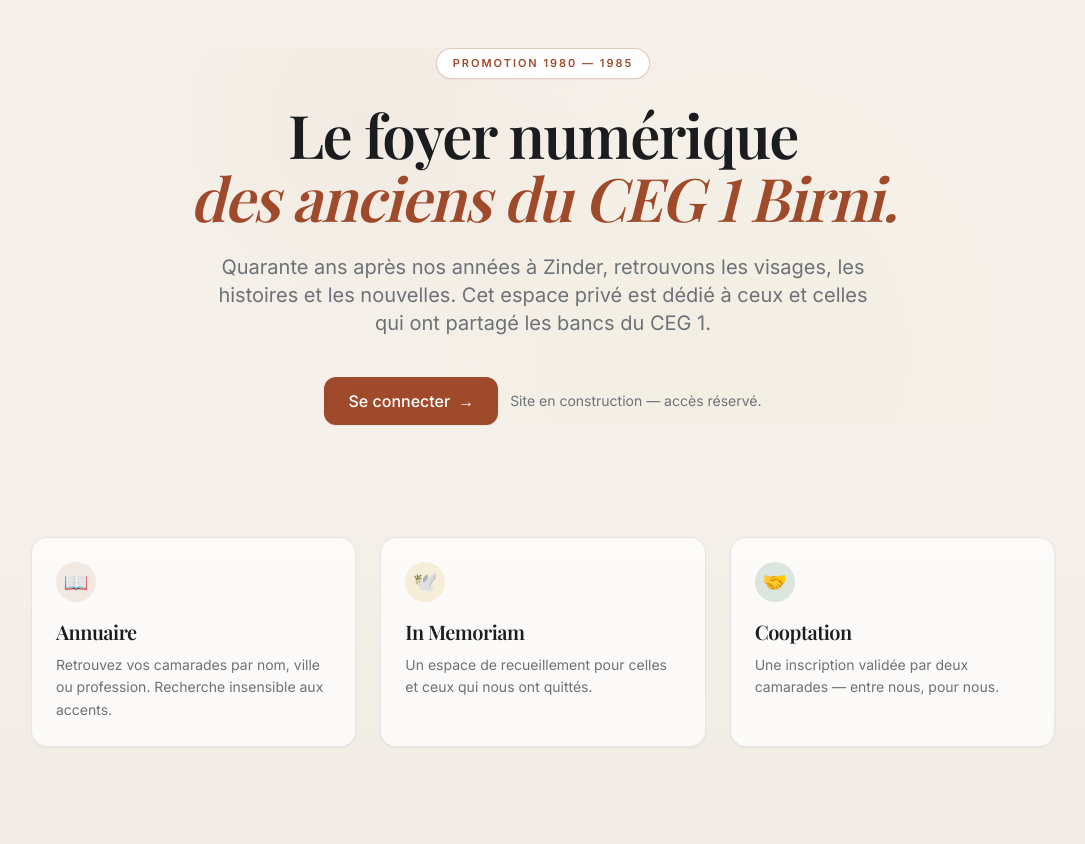
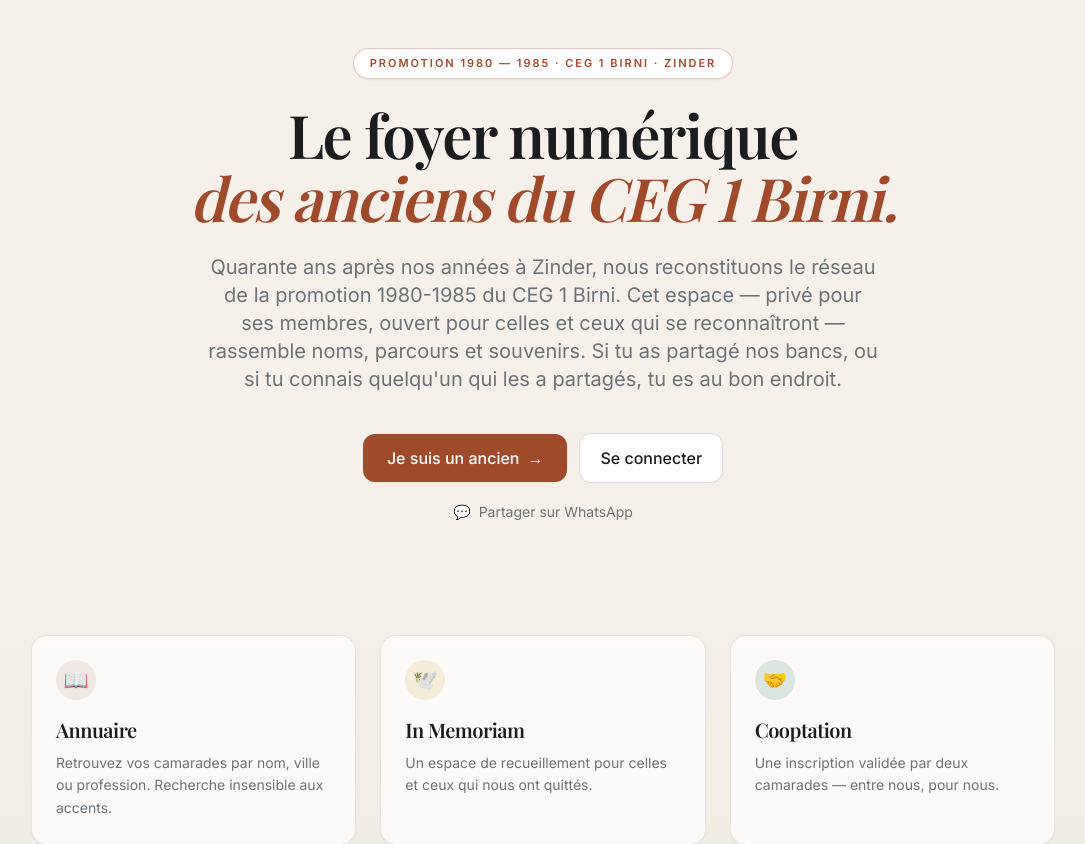
Before and after one commit to bomino/lesretrouvailles, a Django app: page / in a window 1280 px wide. Shown: the part 81-925 px from the top of the page, without its empty margins (97-1182 px from the left). Run offline with Django 5.2, Linux system fonts and the light colour scheme; style sheets or scripts are compiled from the project's sources; parts of the project's set-up code (start-up, migrations or seed data) failed here and were passed over; some web fonts are replaced.

Commit message:
feat(p4a): public landing view + template with ghost section + OG/JSON-LD
Replaces landing_placeholder route with landing_view; anonymous visitors
get recruitment CTAs and optional ghost list, authenticated members get
member-style CTAs. Adds SEO meta, OG/twitter cards, JSON-LD, robots
override to index,follow. Includes 11 passing tests and placeholder OG PNG.

Co-Authored-By: Claude Sonnet 4.6 <noreply@anthropic.com>

```diff
--- a/core/urls.py
+++ b/core/urls.py
@@ -7,7 +7,7 @@ from .sitemaps import PublicSurfaceSitemap
 sitemaps_dict = {"public": PublicSurfaceSitemap}
 
 urlpatterns = [
-    path("", views.landing_placeholder, name="landing_placeholder"),
+    path("", views.landing_view, name="landing"),
     path("health", views.health, name="health"),
     path(
         "sitemap.xml",
--- a/core/views.py
+++ b/core/views.py
@@ -1,6 +1,15 @@
+"""Core views — health check, public landing, robots.txt."""
+
+from __future__ import annotations
+
+from urllib.parse import quote
+
+from django.conf import settings as django_settings
 from django.db import connection
+from django.db.models import Count
 from django.http import JsonResponse
 from django.shortcuts import render
+from django.views.decorators.http import require_http_methods
 
 
 def health(_request):
@@ -16,13 +25,44 @@ def health(_request):
     return JsonResponse(payload, status=status_code)
 
 
+# Kept temporarily so older imports/redirects don't 500 during the migration.
 def landing_placeholder(request):
     return render(request, "core/landing_placeholder.html")
 
 
+@require_http_methods(["GET"])
+def landing_view(request):
+    """The public landing page. Anonymous visitors get the recruitment-shaped
+    CTAs and the ghost list (if the feature flag is on); authenticated members
+    get the member-style CTAs from the prior placeholder template."""
+    from members.models import PublicSearchEntry
+
+    ghosts = []
+    if django_settings.PUBLIC_GHOST_LIST_ENABLED:
+        ghosts = list(
+            PublicSearchEntry.objects.filter(removed_at__isnull=True)
+            .annotate(n=Count("added_by_admins"))
+            .filter(n__gte=2)
+        )
+
+    share_url = request.build_absolute_uri("/?utm_source=whatsapp&utm_campaign=invitation")
+    share_message = "Les Retrouvailles — promotion 1980-1985 du CEG 1 Birni à Zinder"
+    whatsapp_text = f"{share_message} {share_url}"
+
+    return render(
+        request,
+        "core/landing.html",
+        {
+            "ghosts": ghosts,
+            "ghost_list_enabled": django_settings.PUBLIC_GHOST_LIST_ENABLED,
+            "share_url": share_url,
+            "whatsapp_share_url": f"https://wa.me/?text={quote(whatsapp_text)}",
+            "site_url": django_settings.SITE_URL,
+        },
+    )
+
+
 def robots_txt(request):
-    from django.conf import settings as django_settings
-
     return render(
         request,
         "robots.txt",
--- a/templates/base.html
+++ b/templates/base.html
@@ -27,7 +27,7 @@
         </a>
         <header class="sticky top-0 z-30 border-b border-secondary/15 bg-surface/85 backdrop-blur-md">
             <div class="container mx-auto flex items-center justify-between gap-4 px-4 py-3 md:px-6 md:py-4">
-                <a href="{% url 'landing_placeholder' %}"
+                <a href="{% url 'landing' %}"
                    class="flex items-center gap-3 group"
                    aria-label="{% trans 'Les Retrouvailles — accueil' %}">
                     <img src="{% static 'img/logo.png' %}"
--- /dev/null
+++ b/templates/core/landing.html
@@ -0,0 +1,158 @@
+{% extends "base.html" %}
+{% load i18n %}
+{% block title %}
+    {% trans "Les Retrouvailles — anciens du CEG 1 Birni" %}
+{% endblock %}
+{% block robots %}<meta name="robots" content="index, follow">{% endblock %}
+{% block extra_head %}
+    {# P4a: SEO meta + social card. Real og:image is a content task; #}
+    {# the file at static/img/og-landing.png must exist before deploy. #}
+    <meta name="description"
+          content="{% trans 'Plateforme privée des anciens du CEG 1 Birni à Zinder, promotion 1980-1985. Annuaire, mémoire collective et retrouvailles.' %}">
+    <meta name="keywords"
+          content="CEG 1 Birni Zinder, promotion 1980 1985 Zinder, anciens CEG Birni">
+    <link rel="canonical"
+          href="{{ site_url|default:'https://lesretrouvailles-production.up.railway.app' }}/">
+    <meta property="og:type" content="website">
+    <meta property="og:locale" content="fr_FR">
+    <meta property="og:title"
+          content="{% trans 'Les Retrouvailles — anciens du CEG 1 Birni' %}">
+    <meta property="og:description"
+          content="{% trans 'Promotion 1980-1985 du CEG 1 Birni à Zinder.' %}">
+    <meta property="og:url"
+          content="{{ site_url|default:'https://lesretrouvailles-production.up.railway.app' }}/">
+    <meta property="og:image"
+          content="{{ site_url|default:'https://lesretrouvailles-production.up.railway.app' }}/static/img/og-landing.png">
+    <meta name="twitter:card" content="summary_large_image">
+    <meta name="twitter:title"
+          content="{% trans 'Les Retrouvailles — anciens du CEG 1 Birni' %}">
+    <meta name="twitter:description"
+          content="{% trans 'Promotion 1980-1985 du CEG 1 Birni à Zinder.' %}">
+    <meta name="twitter:image"
+          content="{{ site_url|default:'https://lesretrouvailles-production.up.railway.app' }}/static/img/og-landing.png">
+    <script type="application/ld+json">
+    {
+      "@context": "https://schema.org",
+      "@type": "Organization",
+      "name": "Les Retrouvailles — CEG 1 Birni",
+      "url": "{{ site_url|default:'https://lesretrouvailles-production.up.railway.app' }}/",
+      "description": "Plateforme privée des anciens du CEG 1 Birni à Zinder, promotion 1980-1985.",
+      "foundingDate": "1980-09-01",
+      "sameAs": []
+    }
+    </script>
+{% endblock %}
+{% block content %}
+    <section class="relative isolate mx-auto max-w-4xl text-center">
+        <span class="inline-block rounded-full border border-tertiary/30 bg-surface px-4 py-1.5 text-[11px] font-semibold uppercase tracking-[0.18em] text-tertiary shadow-sm">
+            {% trans "Promotion 1980 — 1985 · CEG 1 Birni · Zinder" %}
+        </span>
+        <h1 class="mt-6 font-display text-4xl font-semibold tracking-tight md:text-6xl md:leading-[1.05]">
+            {% trans "Le foyer numérique" %}
+            <span class="block italic text-tertiary">{% trans "des anciens du CEG 1 Birni." %}</span>
+        </h1>
+        {# REPLACE BEFORE DEPLOY: this 200-280 word narrative is the project's #}
+        {# pitch to non-members. Pre-deploy content task — see plan §6 rollout. #}
+        <p class="mx-auto mt-6 max-w-2xl text-lg leading-relaxed text-secondary md:text-xl">
+            {% trans "Quarante ans après nos années à Zinder, nous reconstituons le réseau de la promotion 1980-1985 du CEG 1 Birni. Cet espace — privé pour ses membres, ouvert pour celles et ceux qui se reconnaîtront — rassemble noms, parcours et souvenirs. Si tu as partagé nos bancs, ou si tu connais quelqu'un qui les a partagés, tu es au bon endroit." %}
+        </p>
+        {% if request.user.is_authenticated %}
+            <div class="mt-10 flex flex-wrap items-center justify-center gap-3">
+                <a href="{% url 'members:directory' %}"
+                   class="inline-flex items-center gap-2 rounded-lg bg-tertiary px-6 py-3 text-base font-medium text-on-tertiary shadow-sm hover:opacity-95 transition min-h-tap">
+                    {% trans "Parcourir l'annuaire" %}
+                    <span aria-hidden="true">→</span>
+                </a>
+                <a href="{% url 'members:profile_edit' %}"
+                   class="inline-flex items-center rounded-lg border border-secondary/25 bg-surface px-5 py-3 text-base font-medium hover:border-tertiary/40 hover:text-tertiary transition min-h-tap">
+                    {% trans "Mon profil" %}
+                </a>
+            </div>
+        {% else %}
+            <div class="mt-10 flex flex-wrap items-center justify-center gap-3">
+                <a href="{% url 'cooptation:signup' %}"
+                   class="inline-flex items-center gap-2 rounded-lg bg-tertiary px-6 py-3 text-base font-medium text-on-tertiary shadow-sm hover:opacity-95 transition min-h-tap">
+                    {% trans "Je suis un ancien" %}
+                    <span aria-hidden="true">→</span>
+                </a>
+                <a href="{% url 'account_login' %}"
+                   class="inline-flex items-center rounded-lg border border-secondary/25 bg-surface px-5 py-3 text-base font-medium hover:border-tertiary/40 hover:text-tertiary transition min-h-tap">
+                    {% trans "Se connecter" %}
+                </a>
+            </div>
+            <div class="mt-4">
+                <a href="{{ whatsapp_share_url }}"
+                   target="_blank"
+                   rel="noopener noreferrer"
+                   class="inline-flex items-center gap-2 text-sm text-secondary hover:text-tertiary transition"
+                   aria-label="{% trans 'Partager cette page sur WhatsApp' %}">
+                    <span aria-hidden="true">💬</span>
+                    {% trans "Partager sur WhatsApp" %}
+                </a>
+            </div>
+        {% endif %}
+    </section>
+    {% if ghost_list_enabled %}
+        <section class="mx-auto mt-20 max-w-4xl md:mt-28">
+            <div class="text-center">
+                <span class="inline-block rounded-full border border-secondary/25 bg-surface px-4 py-1.5 text-[11px] font-semibold uppercase tracking-[0.18em] text-secondary shadow-sm">
+                    {% trans "Nous recherchons aussi…" %}
+                </span>
+                <h2 class="mt-4 font-display text-2xl font-semibold tracking-tight md:text-3xl">
+                    {% trans "Anciens encore à retrouver" %}
+                </h2>
+            </div>
+            {% if ghosts %}
+                <div class="mt-10 space-y-4">
+                    {% for entry in ghosts %}
+                        <article class="rounded-2xl border border-secondary/15 bg-surface/70 p-5 shadow-sm">
+                            <div class="flex flex-wrap items-baseline gap-x-3 gap-y-1">
+                                <strong class="font-display text-lg">{{ entry.first_name }} {{ entry.last_name_initial }}</strong>
+                                <span class="text-sm text-secondary">{% trans "au CEG" %} {{ entry.first_year }}-{{ entry.last_year }}</span>
+                            </div>
+                            {% if entry.note %}<p class="mt-1 text-sm text-secondary">{{ entry.note }}</p>{% endif %}
+                            <p class="mt-2 text-sm italic text-secondary">
+                                {% trans "Vous le reconnaissez ? Partagez cette page avec votre entourage." %}
+                            </p>
+                        </article>
+                    {% endfor %}
+                </div>
+            {% else %}
+                <p class="mt-10 text-center text-secondary">{% trans "Liste en cours de constitution — bientôt." %}</p>
+            {% endif %}
+        </section>
+    {% endif %}
+    <section class="mx-auto mt-20 grid max-w-5xl grid-cols-1 gap-6 md:mt-28 md:grid-cols-3">
+        {# Cards are visual only for anonymous visitors — destinations are member-only. #}
+        {% if request.user.is_authenticated %}
+            <a href="{% url 'members:directory' %}"
+               class="rounded-2xl border border-secondary/15 bg-surface/70 p-6 shadow-sm hover:border-tertiary/40 transition">
+            {% else %}
+                <article class="rounded-2xl border border-secondary/15 bg-surface/70 p-6 shadow-sm">
+                {% endif %}
+                <span class="inline-flex h-10 w-10 items-center justify-center rounded-full bg-tertiary/10 text-tertiary text-xl">📖</span>
+                <h2 class="mt-4 font-display text-xl font-semibold tracking-tight">{% trans "Annuaire" %}</h2>
+                <p class="mt-2 text-sm text-secondary leading-relaxed">
+                    {% trans "Retrouvez vos camarades par nom, ville ou profession. Recherche insensible aux accents." %}
+                </p>
+                {% if request.user.is_authenticated %}
+                </a>
+            {% else %}
+            </article>
+        {% endif %}
+        <article class="rounded-2xl border border-secondary/15 bg-surface/70 p-6 shadow-sm">
+            <span class="inline-flex h-10 w-10 items-center justify-center rounded-full bg-ceremonial-gold/15 text-ceremonial-gold text-xl">🕊️</span>
+            <h2 class="mt-4 font-display text-xl font-semibold tracking-tight">{% trans "In Memoriam" %}</h2>
+            <p class="mt-2 text-sm text-secondary leading-relaxed">
+                {% trans "Un espace de recueillement pour celles et ceux qui nous ont quittés." %}
+            </p>
+        </article>
+        <article class="rounded-2xl border border-secondary/15 bg-surface/70 p-6 shadow-sm">
+            <span class="inline-flex h-10 w-10 items-center justify-center rounded-full bg-whatsapp-green/15 text-whatsapp-green text-xl">🤝</span>
+            <h2 class="mt-4 font-display text-xl font-semibold tracking-tight">{% trans "Cooptation" %}</h2>
+            <p class="mt-2 text-sm text-secondary leading-relaxed">
+                {% trans "Une inscription validée par deux camarades — entre nous, pour nous." %}
+            </p>
+        </article>
+    </section>
+{% endblock %}
```
Also changed, not shown: core/tests/test_base_template.py (+5 -5 lines), core/tests/test_landing_view.py (added, +170 -0 lines), members/models.py (+14 -0 lines), static/img/og-landing.README.md (added, +2 -0 lines), static/img/og-landing.png (added).
